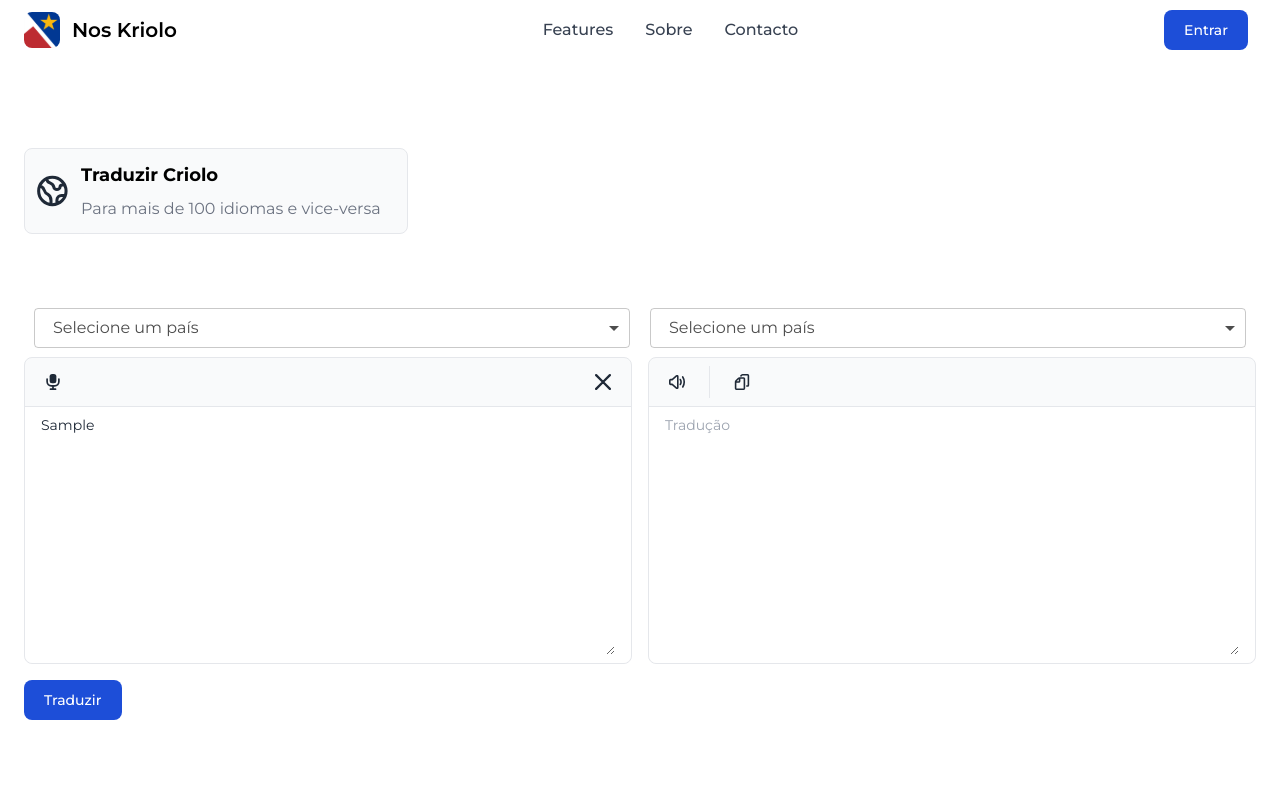
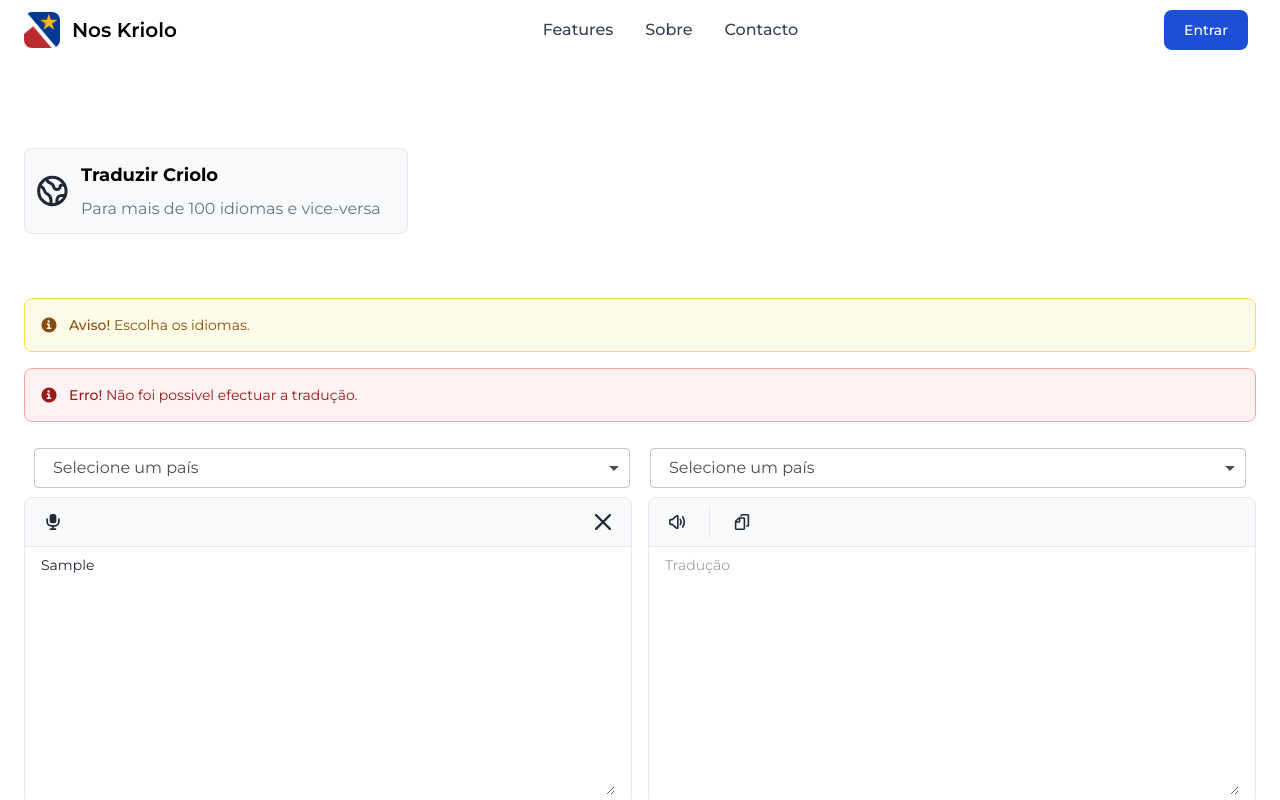
Before and after one commit to dtmiranda/noskriolo-webpage, a Next.js app: page /translate in a window 1280 px wide. Both pictures are taken after typing "Sample" into the empty fields and a click on the button "Traduzir". Shown: the top 800 px of the page. Built offline with nearby package versions, Linux system fonts and the light colour scheme; no server answers.

Commit message:
implement alert message

```diff
--- a/src/app/translate/page.tsx
+++ b/src/app/translate/page.tsx
@@ -14,6 +14,7 @@ const Translate = () => {
 
   const {
     completion,
+    error,
     input,
     isLoading,
     handleInputChange,
@@ -31,8 +32,6 @@ const Translate = () => {
 
   return (
     <>
-
-
       <Header />
       <section className='p-4 min-h-screen bg-white sm:p-6 dark:bg-gray-800'>
         <div className='mx-auto max-w-screen-xl'>
@@ -49,6 +48,32 @@ const Translate = () => {
             </div>
 
           </div>
+          {selectedFromLanguage == "" || selectedToLanguage == ""
+            ? <div className="flex items-center p-4 mb-4 text-sm text-yellow-800 border border-yellow-300 rounded-lg bg-yellow-50 dark:bg-gray-800 dark:text-yellow-300 dark:border-yellow-800" role="alert">
+              <svg className="flex-shrink-0 inline w-4 h-4 me-3" aria-hidden="true" xmlns="http://www.w3.org/2000/svg" fill="currentColor" viewBox="0 0 20 20">
+                <path d="M10 .5a9.5 9.5 0 1 0 9.5 9.5A9.51 9.51 0 0 0 10 .5ZM9.5 4a1.5 1.5 0 1 1 0 3 1.5 1.5 0 0 1 0-3ZM12 15H8a1 1 0 0 1 0-2h1v-3H8a1 1 0 0 1 0-2h2a1 1 0 0 1 1 1v4h1a1 1 0 0 1 0 2Z" />
+              </svg>
+              <span className="sr-only">Info</span>
+              <div>
+                <span className="font-medium">Aviso!</span> Escolha os idiomas.
+              </div>
+            </div>
+            : ""
+          }
+
+          {error
+            ? <div className="flex items-center p-4 mb-4 text-sm text-red-800 border border-red-300 rounded-lg bg-red-50 dark:bg-gray-800 dark:text-red-400 dark:border-red-800" role="alert">
+              <svg className="flex-shrink-0 inline w-4 h-4 me-3" aria-hidden="true" xmlns="http://www.w3.org/2000/svg" fill="currentColor" viewBox="0 0 20 20">
+                <path d="M10 .5a9.5 9.5 0 1 0 9.5 9.5A9.51 9.51 0 0 0 10 .5ZM9.5 4a1.5 1.5 0 1 1 0 3 1.5 1.5 0 0 1 0-3ZM12 15H8a1 1 0 0 1 0-2h1v-3H8a1 1 0 0 1 0-2h2a1 1 0 0 1 1 1v4h1a1 1 0 0 1 0 2Z" />
+              </svg>
+              <span className="sr-only">Info</span>
+              <div>
+                <span className="font-medium">Erro!</span> Não foi possivel efectuar a tradução.
+              </div>
+            </div>
+            : ""
+          }
+
 
           <div className='flex justify-between items-center mb-1'>
 
@@ -118,7 +143,6 @@ const Translate = () => {
                   <label htmlFor="text" className="sr-only">Publish post</label>
                   <textarea
                     id="text"
-
                     rows={12}
                     value={input}
                     onChange={handleInputChange}
@@ -175,7 +199,12 @@ const Translate = () => {
                 </div>
               </div>
             </div>
-            <button disabled={isLoading} type="submit" className="text-white bg-blue-700 hover:bg-blue-800 focus:ring-4 focus:ring-blue-300 font-medium rounded-lg text-sm px-5 py-2.5 me-2 mb-2 dark:bg-blue-600 dark:hover:bg-blue-700 focus:outline-none dark:focus:ring-blue-800">Traduzir</button>
+            <button
+              disabled={isLoading}
+              type="submit"
+              className="text-white bg-blue-700 hover:bg-blue-800 focus:ring-4 focus:ring-blue-300 font-medium rounded-lg text-sm px-5 py-2.5 me-2 mb-2 dark:bg-blue-600 dark:hover:bg-blue-700 focus:outline-none dark:focus:ring-blue-800">
+              Traduzir
+            </button>
 
           </form>
 
```
